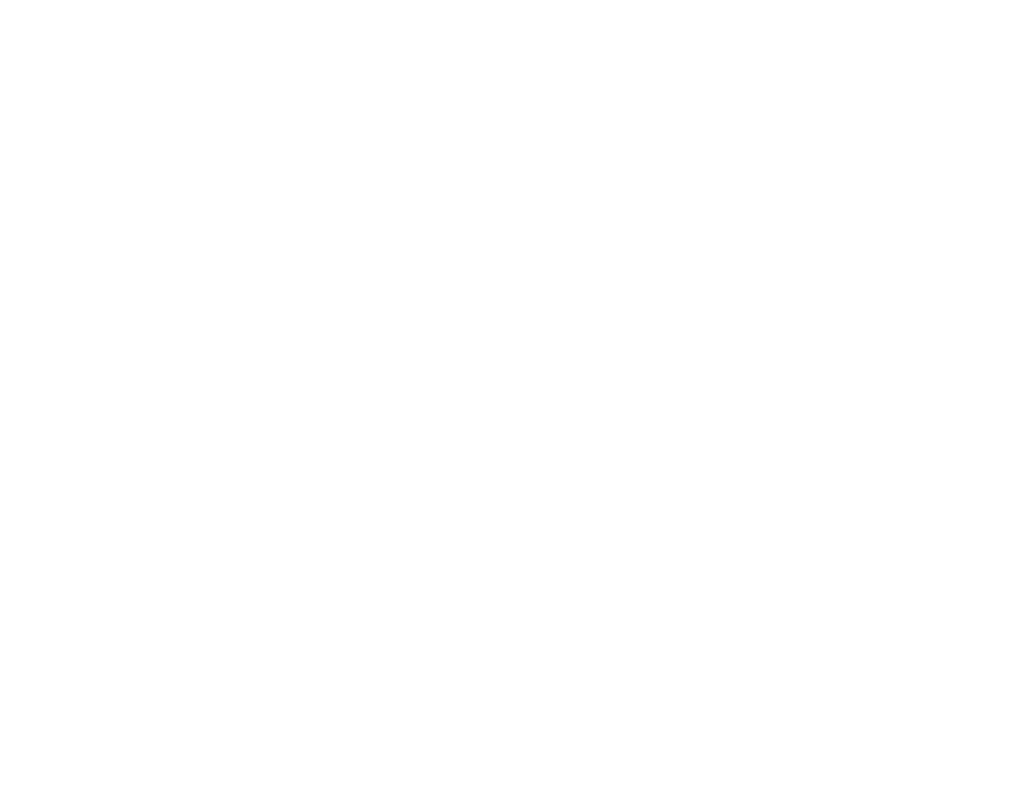
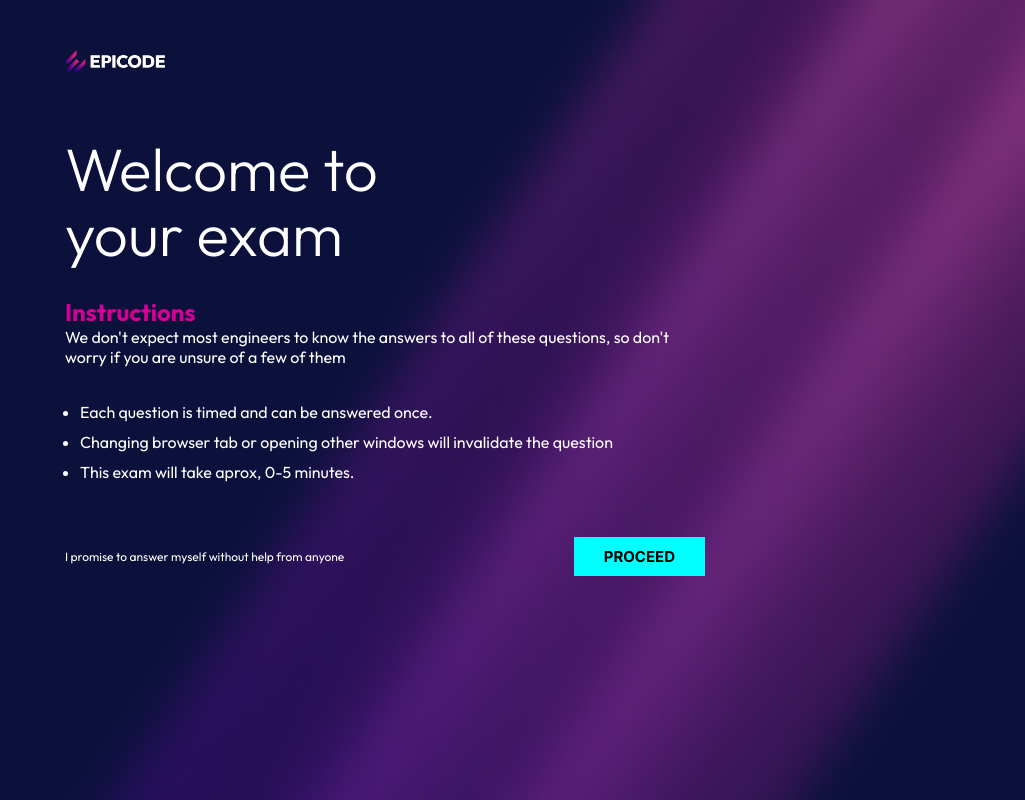
Before and after one commit to lwtrix/ep-benchmark, a website: page pages/welcome.html in a window 1280 px wide. Shown: the whole page, without its empty margins (255-1280 px from the left). Drawn offline with Linux system fonts and the light colour scheme.

Commit message:
Welcome page

```diff
--- /dev/null
+++ b/css/welcome.css
@@ -0,0 +1,63 @@
+*{
+    margin: 0;
+    padding: 0;
+    box-sizing: border-box;
+}
+body {
+    background: url('../assets/bg.jpg') no-repeat center center fixed;
+    background-size: cover;
+    color: white;
+    font-family: Outfit;
+}
+
+.welcome-body{
+    align-content: center;
+    margin: 50px auto;
+    width: 50%;
+}
+
+ul li{
+    margin: 10px 0;
+
+}
+
+h1{
+    margin-top: 60px;
+    margin-bottom: 30px;
+    font-size: 60px;
+    line-height: 65px;
+    font-weight: 300;
+}
+
+h2{
+    color: #D20094;
+}
+
+.logo2{
+    width: 100px;
+
+}
+
+.instruction{
+    padding-top: 25PX;
+    padding-left: 15px;
+
+}
+
+
+.proceed{
+    display: flex;
+    align-items: center;
+    justify-content: space-between;
+    padding-top: 45px;
+    font-size: 12px;
+}
+
+.proceed-button{
+    font-family: inter;
+    font-weight: 700;
+    padding: 10px 30px;
+    font-size: 15px;
+    background-color: #00FFFF;
+    border: beige;
+}
--- a/pages/welcome.html
+++ b/pages/welcome.html
@@ -8,8 +8,37 @@
     <link rel="preconnect" href="https://fonts.googleapis.com">
     <link rel="preconnect" href="https://fonts.gstatic.com" crossorigin>
     <link href="https://fonts.googleapis.com/css2?family=Inter:wght@300;400;700&family=Outfit:wght@200;300;400;700&display=swap" rel="stylesheet">
+    <link href="../css/welcome.css" rel="Stylesheet"/>
 </head>
 <body>
+    <div class="welcome-body">
+        <div>
+            <img class="logo2" src="../assets/epicode_logo.png" alt="logo2">
+        </div>
 
+        <div class="heading-welcome">
+            <h1>Welcome to <br> your exam</h1>
+        </div>
+
+        <div class="instructions">
+            <h2>Instructions</h2>
+            <p>We don't expect most engineers to know the answers to all of these questions, so don't worry if you are unsure of a few of them</p>
+
+            <div class="instruction">
+                <ul>
+                    <li>Each question is timed and can be answered once.</li>
+                    <li>Changing browser tab or opening other windows will invalidate the question</li>
+                    <li>This exam will take aprox, 0-5 minutes.</li>
+                </ul>
+            </div>
+        </div>
+        <div class="proceed">
+            <span>I promise to answer myself without help from anyone</span>
+            <div>
+                <button class="proceed-button">PROCEED</button>
+            </div>
+
+        </div>
+    </div>
 </body>
 </html>
```
